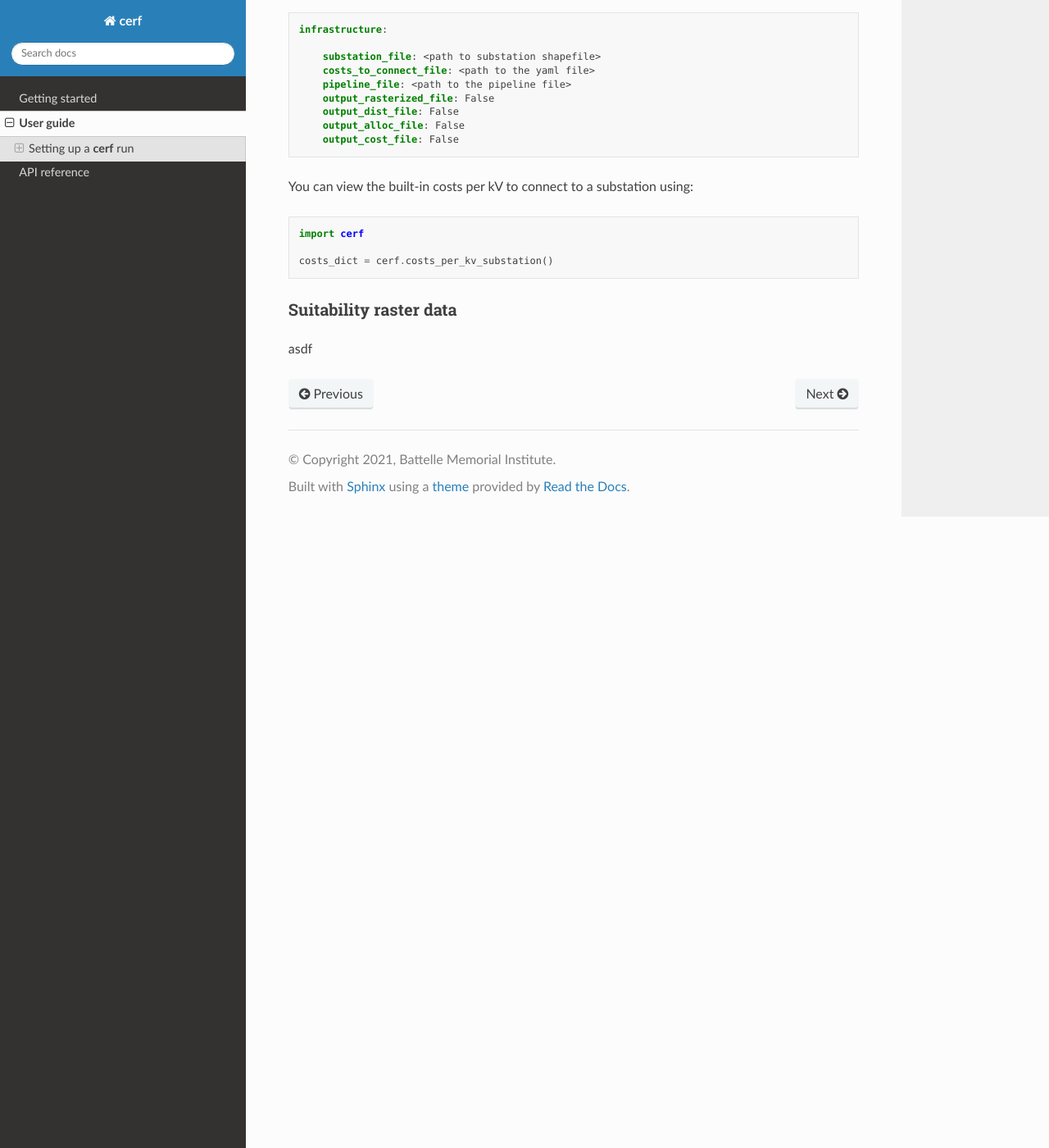
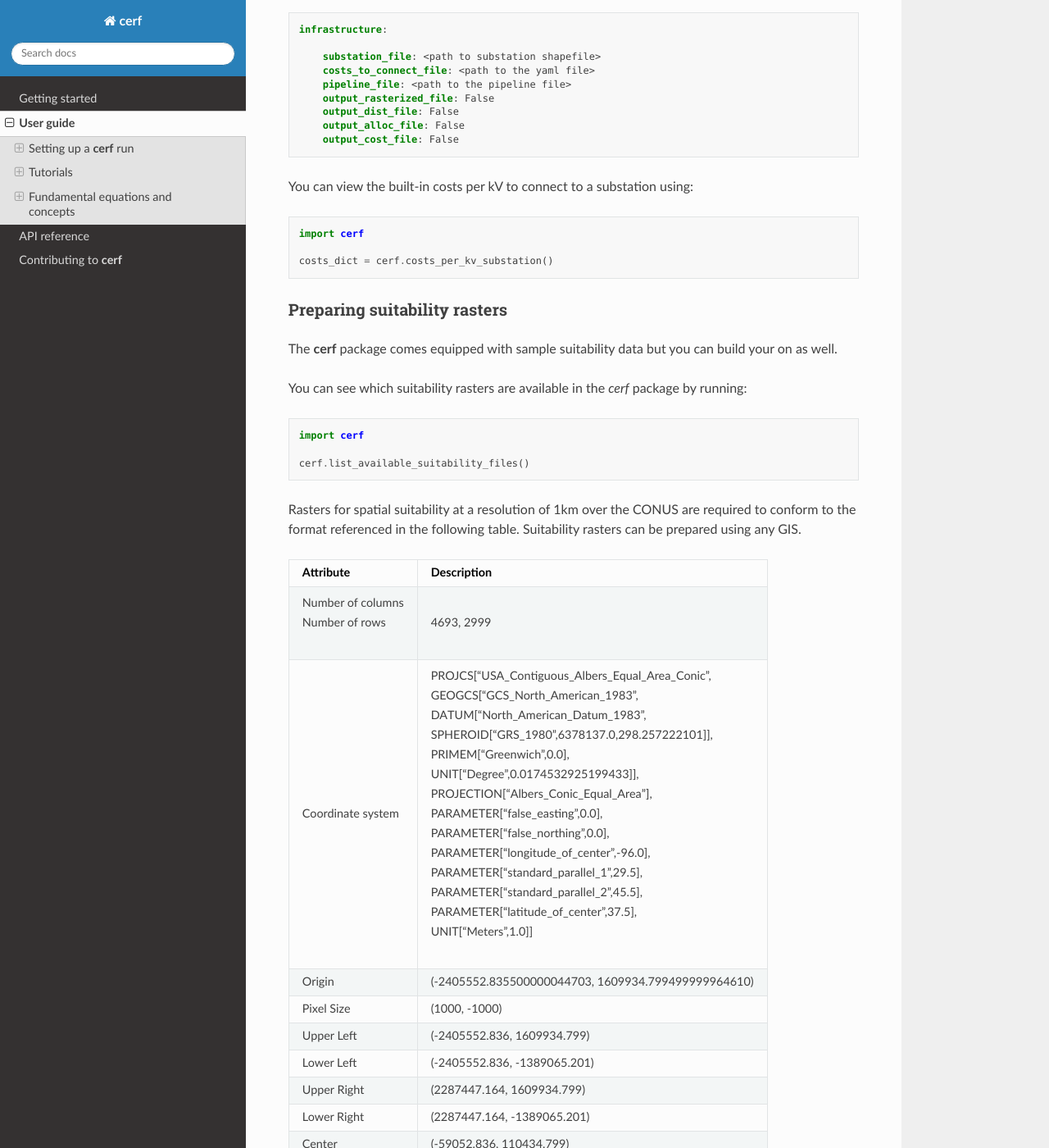
Before and after one commit to IMMM-SFA/cerf, a Sphinx documentation site: the page built from docs/source/user_guide.rst, in a window 1280 px wide and 1400 px high, scrolled down 5648 px. Shown: the whole window at 82% size. Built offline with Sphinx 7.4.7 and the Read the Docs theme 2.0.0, drawn with Linux system fonts in a browser that asks for light colours; formulas are drawn with MathJax 3; some of the changed text lies outside the part shown.

```diff
--- /dev/null
+++ b/docs/source/contributing.rst
@@ -0,0 +1,4 @@
+Contributing to **cerf**
+========================
+
+asdf
--- a/docs/source/index.rst
+++ b/docs/source/index.rst
@@ -70,7 +70,7 @@ cerf documentation
 
     +++
 
-    .. link-button:: getting_started
+    .. link-button:: contributing
             :type: ref
             :text: To the development guide
             :classes: btn-block btn-secondary stretched-link
@@ -85,6 +85,7 @@ cerf documentation
    getting_started
    user_guide
    modules
+   contributing
 
 
 Indices and tables
--- a/docs/source/user_guide.rst
+++ b/docs/source/user_guide.rst
@@ -1,8 +1,6 @@
 ===============
 User guide
 ===============
-
-
 
 Setting up a **cerf** run
 -------------------------
@@ -298,9 +296,109 @@ You can view the built-in costs per kV to connect to a substation using:
     costs_dict = cerf.costs_per_kv_substation()
 
 
+Preparing suitability rasters
+~~~~~~~~~~~~~~~~~~~~~~~~~~~~~
+
+The **cerf** package comes equipped with sample suitability data but you can build your on as well.
+
+You can see which suitability rasters are available in the `cerf` package by running:
+
+.. code-block:: python
+
+    import cerf
+
+    cerf.list_available_suitability_files()
 
 
-Suitability raster data
-~~~~~~~~~~~~~~~~~~~~~~~
+Rasters for spatial suitability at a resolution of 1km over the CONUS are required to conform to the format referenced in the following table.  Suitability rasters can be prepared using any GIS.
+
+.. table::
+
+    +----------------------+-------------------------------------------------------------+
+    | Attribute            | Description                                                 |
+    +======================+=============================================================+
+    | | Number of columns  | 4693, 2999                                                  |
+    | | Number of rows     |                                                             |
+    +----------------------+-------------------------------------------------------------+
+    | Coordinate system    | | PROJCS\["USA\_Contiguous\_Albers\_Equal\_Area\_Conic",    |
+    |                      | | GEOGCS\["GCS\_North\_American\_1983",                     |
+    |                      | | DATUM\["North\_American\_Datum\_1983",                    |
+    |                      | | SPHEROID\["GRS\_1980",6378137.0,298.257222101\]\],        |
+    |                      | | PRIMEM\["Greenwich",0.0\],                                |
+    |                      | | UNIT\["Degree",0.0174532925199433\]\],                    |
+    |                      | | PROJECTION\["Albers\_Conic\_Equal\_Area"\],               |
+    |                      | | PARAMETER\["false\_easting",0.0\],                        |
+    |                      | | PARAMETER\["false\_northing",0.0\],                       |
+    |                      | | PARAMETER\["longitude\_of\_center",-96.0\],               |
+    |                      | | PARAMETER\["standard\_parallel\_1",29.5\],                |
+    |                      | | PARAMETER\["standard\_parallel\_2",45.5\],                |
+    |                      | | PARAMETER\["latitude\_of\_center",37.5\],                 |
+    |                      | | UNIT\["Meters",1.0\]\]                                    |
+    +----------------------+-------------------------------------------------------------+
+    | Origin               | (-2405552.835500000044703, 1609934.799499999964610)         |
+    +----------------------+-------------------------------------------------------------+
+    | Pixel Size           | (1000, -1000)                                               |
+    +----------------------+-------------------------------------------------------------+
+    | Upper Left           | (-2405552.836, 1609934.799)                                 |
+    +----------------------+-------------------------------------------------------------+
+    | Lower Left           | (-2405552.836, -1389065.201)                                |
+    +----------------------+-------------------------------------------------------------+
+    | Upper Right          | (2287447.164, 1609934.799)                                  |
+    +----------------------+-------------------------------------------------------------+
+    | Lower Right          | (2287447.164, -1389065.201)                                 |
+    +----------------------+-------------------------------------------------------------+
+    | Center               | (-59052.836, 110434.799)                                    |
+    +----------------------+-------------------------------------------------------------+
+    | Type                 | Byte                                                        |
+    +----------------------+-------------------------------------------------------------+
+
+
+Tutorials
+---------
+
+Jupyter Notebooks
+
+Run **cerf**
+~~~~~~~~~~~~~
 
 asdf
+
+
+Fundamental equations and concepts
+----------------------------------
+
+The following are the building blocks of how **cerf** sites power plants.
+
+
+Net Locational Costs (NLC)
+~~~~~~~~~~~~~~~~~~~~~~~~~~
+
+asdf
+
+
+Net Operational Value (NOV)
+~~~~~~~~~~~~~~~~~~~~~~~~~~~
+
+asdf
+
+
+Interconnection Costs (IC)
+~~~~~~~~~~~~~~~~~~~~~~~~~~
+
+IC = (D\ :subscript:`elec` * C\ :subscript:`elec` * AF) + (D\ :subscript:`gas` * C\ :subscript:`gas` * AF)
+
+Interconnection Cost ($ / yr) = Distance to nearest suitable transmission line (km) *
+                                    Electric grid interconnection captial cost ($ / km) *
+                                    Annuity factor
+                                    + (if gas-fired technology) Distance to nearest suitable gas pipeline (km) *
+                                    Gas interconnection captial cost ($ / km) *
+                                    Annuity factor
+
+        where, Annuity factor is (d(1 + d)**n) / ((1 + d)**n - 1)
+        where, d = real annual discount rate (%), n = asset lifetime (years)
+
+
+Competetion algorithm
+~~~~~~~~~~~~~~~~~~~~~
+
+asdf
```
